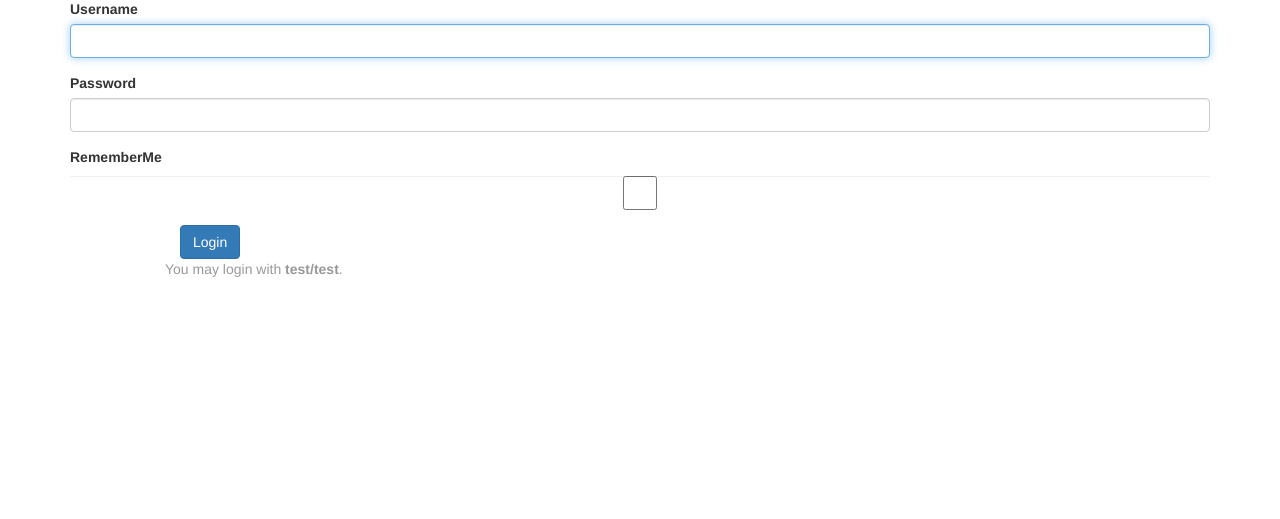
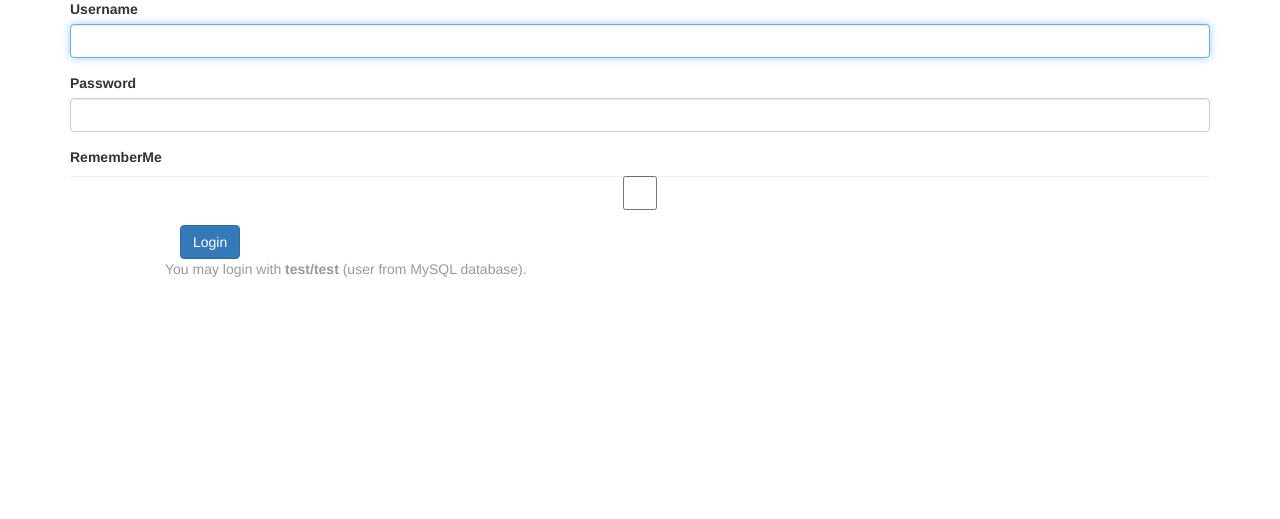
Before and after one commit to nikolaynizruhin/Yii2BasicDbAuth, a Yii app: template views/site/login.php in a window 1280 px wide. Shown: the part 171-690 px from the top of the page. Run offline with PHP 8.4 and a stand-in for Yii, Linux system fonts and the light colour scheme; the template is opened without the code that fills it, so the values that code supplies are empty; form fields are guessed from the names that the template uses; some libraries are stand-ins or nearby versions.

Commit message:
add description to login view

```diff
--- a/views/site/login.php
+++ b/views/site/login.php
@@ -41,6 +41,6 @@ $this->params['breadcrumbs'][] = $this->title;
     <?php ActiveForm::end(); ?>
 
     <div class="col-lg-offset-1" style="color:#999;">
-        You may login with <strong>test/test</strong>.<br>
+        You may login with <strong>test/test</strong> (user from MySQL database).<br>
     </div>
 </div>
```
